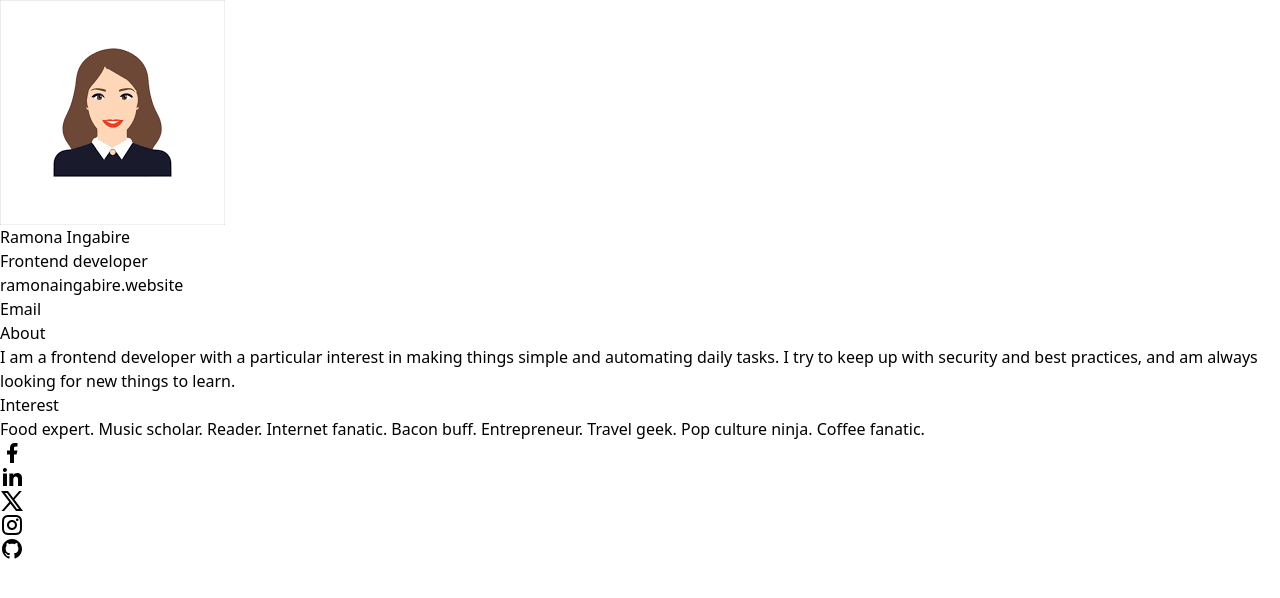
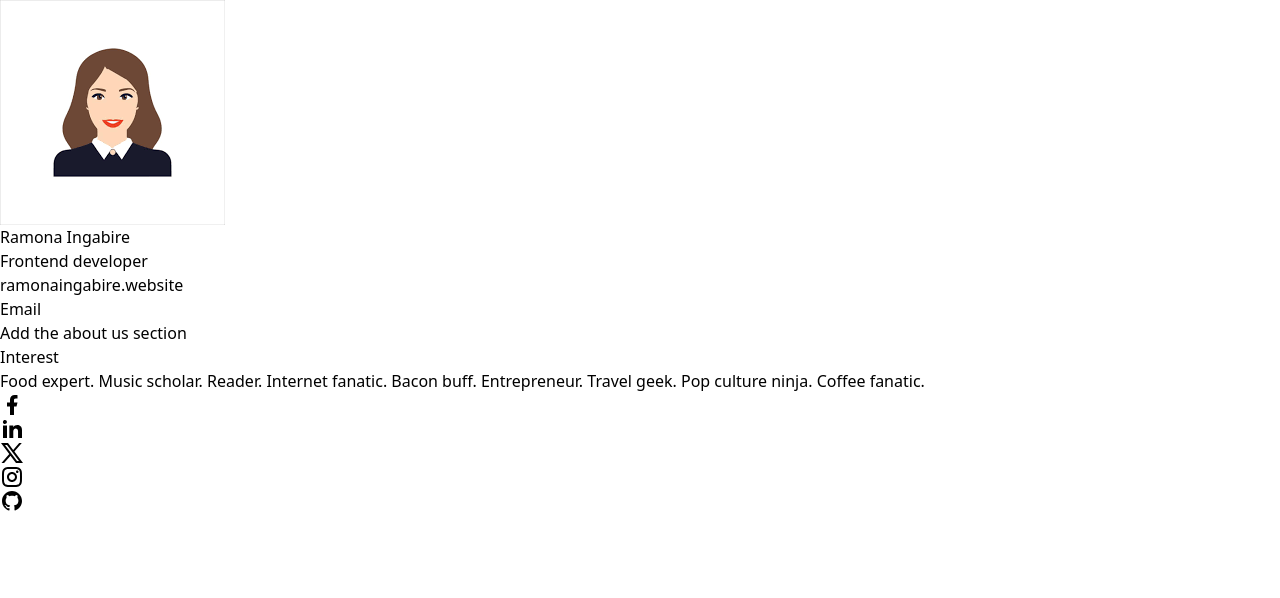
Before and after one commit to DevRamona/react_solo_project, a React (Vite) app in the folder vite-project/: page / in a window 1280 px wide. Shown: the top 598 px of the page. Built offline with nearby package versions, Linux system fonts and the light colour scheme.

Commit message:
add some few changes

```diff
--- a/vite-project/src/components/About.jsx
+++ b/vite-project/src/components/About.jsx
@@ -1,12 +1,9 @@
-import React from "react";
+import React from 'react'
 
-export default function About() {
-    return (
-        <div className="text-white pl-7 pt-7">
-            <h1 className="text-2xl text-center pr-44">About</h1>
-            <p className="w-1/5 text-sm mx-auto text-left">I am a frontend developer with a particular interest in making things simple
-                 and automating daily tasks. I try to keep up with security and best practices,
-                  and am always looking for new things to learn.</p>
-        </div>
-    )
+const About = () => {
+  return (
+    <div>Add the about us section</div>
+  )
 }
+
+export default About
```
